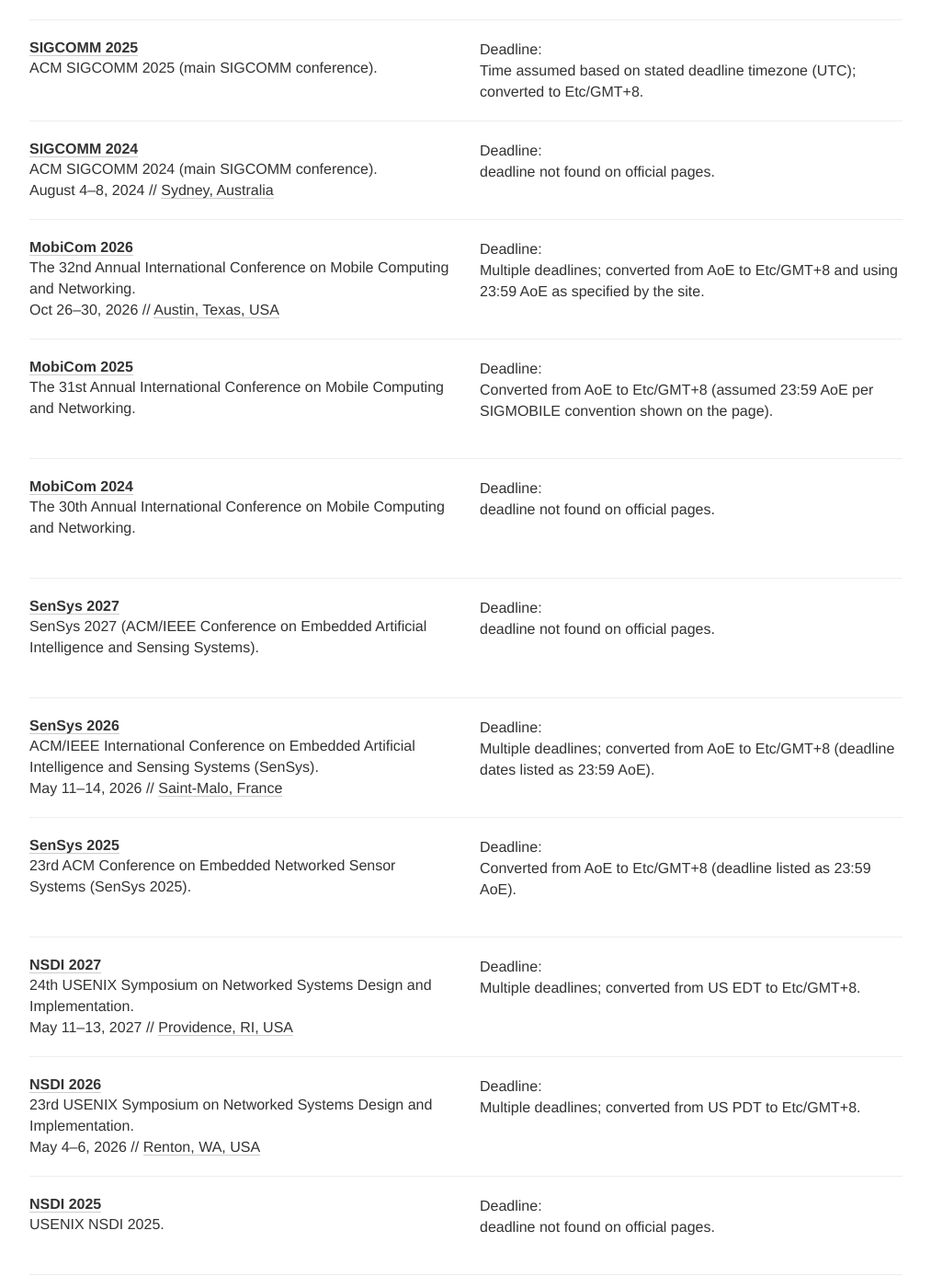
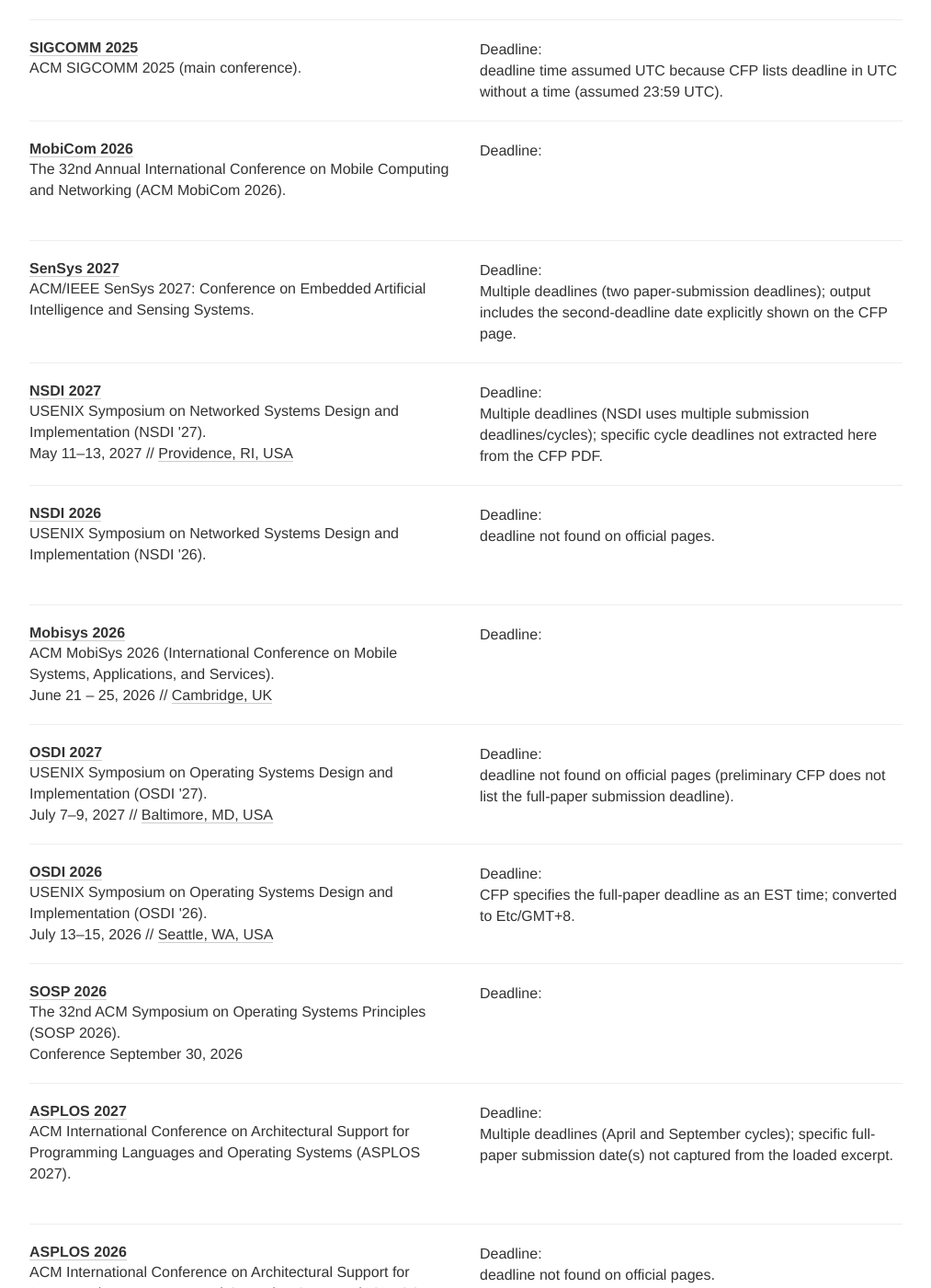
Before and after one commit to Vito-Swift/Vito-Swift.github.io, a Jekyll site: the page built from index.html, in a window 1280 px wide and 1400 px high, scrolled down 387 px. Shown: the whole window at 92% size, without its empty margins (133-1146 px from the left). Built offline with Jekyll 4.4.1, drawn with Linux system fonts in a browser that asks for light colours; nearby versions of some CDN libraries; comment, search, counter and statistics services are not loaded; some of the changed text lies outside the part shown.

Commit message:
chore: update conferences/types data

```diff
--- a/_data/conferences.yml
+++ b/_data/conferences.yml
@@ -1,136 +1,65 @@
 - name: SIGCOMM
   year: 2026
   date: August 17 - 21, 2026
-  description: ACM SIGCOMM 2026 (main SIGCOMM conference).
+  description: ACM SIGCOMM 2026 (main conference).
   link: https://conferences.sigcomm.org/sigcomm/2026/
-  comment: Deadline converted from AoE to Etc/GMT+8.
   type: networking
   tags:
   - networking
-  deadline: 2026-02-07 11:59
+  deadline: 2026-02-07 07:59
   timezone: Etc/GMT+8
   place: Denver, CO, USA
 - name: SIGCOMM
   year: 2025
-  description: ACM SIGCOMM 2025 (main SIGCOMM conference).
-  link: https://conferences.sigcomm.org/sigcomm/2025/cfp/
-  comment: Time assumed based on stated deadline timezone (UTC); converted to Etc/GMT+8.
+  description: ACM SIGCOMM 2025 (main conference).
+  link: https://conferences.sigcomm.org/sigcomm/2025/
+  comment: deadline time assumed UTC because CFP lists deadline in UTC without a time
+    (assumed 23:59 UTC).
   type: networking
   tags:
   - networking
   deadline: 2025-02-01 07:59
   timezone: Etc/GMT+8
-- name: SIGCOMM
-  year: 2024
-  date: August 4-8, 2024
-  description: ACM SIGCOMM 2024 (main SIGCOMM conference).
-  link: https://conferences.sigcomm.org/sigcomm/2024/
-  comment: deadline not found on official pages.
+- name: MobiCom
+  year: 2026
+  description: The 32nd Annual International Conference on Mobile Computing and Networking
+    (ACM MobiCom 2026).
+  link: https://www.sigmobile.org/mobicom/2026/
   type: networking
   tags:
   - networking
-  place: Sydney, Australia
-- name: MobiCom
-  year: 2026
-  date: Oct 26-30, 2026
-  description: The 32nd Annual International Conference on Mobile Computing and Networking.
-  link: https://www.sigmobile.org/mobicom/2026/
-  comment: Multiple deadlines; converted from AoE to Etc/GMT+8 and using 23:59 AoE
-    as specified by the site.
-  type: networking
-  tags:
-  - networking
-  deadline:
-  - 2025-09-04 11:59
-  - 2026-03-14 11:59
+  deadline: 2026-03-14 07:59
   timezone: Etc/GMT+8
-  place: Austin, Texas, USA
-- name: MobiCom
-  year: 2025
-  description: The 31st Annual International Conference on Mobile Computing and Networking.
-  link: https://www.sigmobile.org/mobicom/2025/index.html
-  comment: Converted from AoE to Etc/GMT+8 (assumed 23:59 AoE per SIGMOBILE convention
-    shown on the page).
-  type: networking
-  tags:
-  - networking
-  deadline: 2024-09-06 11:59
-  timezone: Etc/GMT+8
-- name: MobiCom
-  year: 2024
-  description: The 30th Annual International Conference on Mobile Computing and Networking.
-  link: https://www.sigmobile.org/mobicom/2024/cfp.html
-  comment: deadline not found on official pages.
-  type: networking
-  tags:
-  - networking
 - name: SenSys
   year: 2027
-  description: SenSys 2027 (ACM/IEEE Conference on Embedded Artificial Intelligence
-    and Sensing Systems).
+  description: 'ACM/IEEE SenSys 2027: Conference on Embedded Artificial Intelligence
+    and Sensing Systems.'
   link: https://sensys.acm.org/2027/cfp.html
-  comment: deadline not found on official pages.
-  type: others
-  tags:
-  - others
-- name: SenSys
-  year: 2026
-  date: May 11-14, 2026
-  description: ACM/IEEE International Conference on Embedded Artificial Intelligence
-    and Sensing Systems (SenSys).
-  link: https://sensys.acm.org/2026/index.html
-  comment: Multiple deadlines; converted from AoE to Etc/GMT+8 (deadline dates listed
-    as 23:59 AoE).
+  comment: Multiple deadlines (two paper-submission deadlines); output includes the
+    second-deadline date explicitly shown on the CFP page.
   type: others
   tags:
   - others
   deadline:
-  - 2025-07-02 11:59
-  - 2025-11-14 11:59
-  timezone: Etc/GMT+8
-  place: Saint-Malo, France
-- name: SenSys
-  year: 2025
-  description: 23rd ACM Conference on Embedded Networked Sensor Systems (SenSys 2025).
-  link: https://sensys.acm.org/2025/cfp.html
-  comment: Converted from AoE to Etc/GMT+8 (deadline listed as 23:59 AoE).
-  type: others
-  tags:
-  - others
-  deadline: 2024-11-15 11:59
+  - 2026-06-06 07:59
   timezone: Etc/GMT+8
 - name: NSDI
   year: 2027
   date: May 11–13, 2027
-  description: 24th USENIX Symposium on Networked Systems Design and Implementation.
+  description: USENIX Symposium on Networked Systems Design and Implementation (NSDI
+    '27).
   link: https://www.usenix.org/conference/nsdi27/call-for-papers
-  comment: Multiple deadlines; converted from US EDT to Etc/GMT+8.
+  comment: Multiple deadlines (NSDI uses multiple submission deadlines/cycles); specific
+    cycle deadlines not extracted here from the CFP PDF.
   type: networking
   tags:
   - networking
-  deadline:
-  - 2026-04-24 11:59
-  - 2026-09-18 11:59
-  timezone: Etc/GMT+8
   place: Providence, RI, USA
 - name: NSDI
   year: 2026
-  date: May 4–6, 2026
-  description: 23rd USENIX Symposium on Networked Systems Design and Implementation.
+  description: USENIX Symposium on Networked Systems Design and Implementation (NSDI
+    '26).
   link: https://www.usenix.org/conference/nsdi26/call-for-papers
-  comment: Multiple deadlines; converted from US PDT to Etc/GMT+8.
-  type: networking
-  tags:
-  - networking
-  deadline:
-  - 2025-04-26 14:59
-  - 2025-09-19 14:59
-  timezone: Etc/GMT+8
-  place: Renton, WA, USA
-- name: NSDI
-  year: 2025
-  description: USENIX NSDI 2025.
-  link: https://www.usenix.org/conference/nsdi25/call-for-papers
   comment: deadline not found on official pages.
   type: networking
   tags:
@@ -138,310 +67,190 @@
 - name: Mobisys
   year: 2026
   date: June 21 - 25, 2026
-  description: The 24th ACM International Conference on Mobile Systems, Applications,
-    and Services (ACM MobiSys 2026).
-  link: https://www.sigmobile.org/mobisys/2026/
-  comment: Converted from AoE to Etc/GMT+8 (deadline listed as 23:59 AoE).
-  type: networking
+  description: ACM MobiSys 2026 (International Conference on Mobile Systems, Applications,
+    and Services).
+  link: https://www.sigmobile.org/mobisys/2026/call_for_papers/
+  type: others
   tags:
-  - networking
-  deadline: 2025-12-06 11:59
+  - others
+  deadline: 2025-12-06 07:59
   timezone: Etc/GMT+8
   place: Cambridge, UK
-- name: Mobisys
-  year: 2025
-  description: ACM MobiSys 2025.
-  comment: Fewer than 2 confirmed recent editions with official pages (deadline+dates)
-    were found in the searched sources.
-  type: networking
-  tags:
-  - networking
-- name: Mobisys
-  year: 2024
-  description: ACM MobiSys 2024.
-  comment: Fewer than 2 confirmed recent editions with official pages (deadline+dates)
-    were found in the searched sources.
-  type: networking
-  tags:
-  - networking
 - name: OSDI
   year: 2027
   date: July 7–9, 2027
-  description: 21st USENIX Symposium on Operating Systems Design and Implementation.
-  link: https://www.usenix.org/conference/osdi27
-  comment: Official page says CFP will be available soon; deadline not found on official
-    pages.
-  type: architecture
+  description: USENIX Symposium on Operating Systems Design and Implementation (OSDI
+    '27).
+  link: https://www.usenix.org/conference/osdi27/call-for-papers
+  comment: deadline not found on official pages (preliminary CFP does not list the
+    full-paper submission deadline).
+  type: others
   tags:
-  - architecture
+  - others
   place: Baltimore, MD, USA
 - name: OSDI
   year: 2026
   date: July 13–15, 2026
-  description: 20th USENIX Symposium on Operating Systems Design and Implementation.
-  link: https://www.usenix.org/conference/osdi26
+  description: USENIX Symposium on Operating Systems Design and Implementation (OSDI
+    '26).
+  link: https://www.usenix.org/conference/osdi26/call-for-papers
+  comment: CFP specifies the full-paper deadline as an EST time; converted to Etc/GMT+8.
+  type: others
+  tags:
+  - others
+  deadline: 2025-12-12 11:59
+  timezone: Etc/GMT+8
+  place: Seattle, WA, USA
+- name: SOSP
+  year: 2026
+  date: Conference September 30, 2026
+  description: The 32nd ACM Symposium on Operating Systems Principles (SOSP 2026).
+  link: https://sigops.org/s/conferences/sosp/2026/cfp.html
+  type: others
+  tags:
+  - others
+  deadline: 2026-04-02 07:59
+  timezone: Etc/GMT+8
+- name: ASPLOS
+  year: 2027
+  description: ACM International Conference on Architectural Support for Programming
+    Languages and Operating Systems (ASPLOS 2027).
+  link: https://www.asplos-conference.org/asplos2027/cfp/
+  comment: Multiple deadlines (April and September cycles); specific full-paper submission
+    date(s) not captured from the loaded excerpt.
+  type: architecture
+  tags:
+  - architecture
+- name: ASPLOS
+  year: 2026
+  description: ACM International Conference on Architectural Support for Programming
+    Languages and Operating Systems (ASPLOS 2026).
+  link: https://www.asplos-conference.org/asplos2026/cfp/
   comment: deadline not found on official pages.
   type: architecture
   tags:
   - architecture
-  place: Seattle, WA, USA
-- name: OSDI
-  year: 2025
-  description: USENIX OSDI 2025.
-  link: https://www.usenix.org/conference/osdi25/call-for-papers
-  comment: deadline not found on official pages.
-  type: architecture
+- name: Eurosys
+  year: 2027
+  description: EuroSys 2027 (European Conference on Computer Systems).
+  link: https://2027.eurosys.org/cfp.html
+  comment: Multiple deadlines (two submission periods); full-paper submission deadline(s)
+    not found in the captured excerpt.
+  type: others
   tags:
-  - architecture
-- name: SOSP
-  year: 2026
-  description: The 32nd Symposium on Operating Systems Principles (SOSP 2026).
-  link: https://sigops.org/s/conferences/sosp/2026/cfp.html
-  comment: Converted from AoE to Etc/GMT+8 (assumed 23:59 AoE since only date is shown).
-  type: architecture
-  tags:
-  - architecture
-  deadline: 2026-04-02 11:59
-  timezone: Etc/GMT+8
-- name: SOSP
-  year: 2025
-  description: SOSP 2025.
-  comment: No official SOSP 2025 CFP page with main-conference full-paper deadline
-    found in the searched sources.
-  type: architecture
-  tags:
-  - architecture
-- name: SOSP
-  year: 2024
-  description: SOSP 2024.
-  comment: No official SOSP 2024 CFP page with main-conference full-paper deadline
-    found in the searched sources.
-  type: architecture
-  tags:
-  - architecture
-- name: ASPLOS
-  year: 2027
-  description: ASPLOS 2027 (ACM International Conference on Architectural Support
-    for Programming Languages and Operating Systems).
-  link: https://www.asplos-conference.org/asplos2027/cfp/
-  comment: Multiple deadlines; converted from AoE to Etc/GMT+8 (assumed 23:59 AoE
-    since only dates are shown).
-  type: architecture
-  tags:
-  - architecture
-  deadline:
-  - 2026-04-16 11:59
-  - 2026-09-10 11:59
-  timezone: Etc/GMT+8
-- name: ASPLOS
-  year: 2026
-  description: ASPLOS 2026.
-  comment: No official ASPLOS 2026 CFP page with main-conference full-paper deadline
-    found in the searched sources.
-  type: architecture
-  tags:
-  - architecture
-- name: ASPLOS
-  year: 2025
-  description: ASPLOS 2025.
-  comment: No official ASPLOS 2025 CFP page with main-conference full-paper deadline
-    found in the searched sources.
-  type: architecture
-  tags:
-  - architecture
+  - others
 - name: Eurosys
   year: 2026
   description: EuroSys 2026 (European Conference on Computer Systems).
   link: https://2026.eurosys.org/cfp.html
-  comment: Multiple deadlines exist but the CFP page segment retrieved did not include
-    the actual deadline dates; deadline not found on official pages.
-  type: architecture
+  comment: deadline not found on official pages.
+  type: others
   tags:
-  - architecture
-- name: Eurosys
-  year: 2025
-  description: EuroSys 2025.
-  comment: No official EuroSys 2025 CFP page with main-conference full-paper deadline
-    found in the searched sources.
-  type: architecture
-  tags:
-  - architecture
-- name: Eurosys
-  year: 2024
-  description: EuroSys 2024.
-  comment: No official EuroSys 2024 CFP page with main-conference full-paper deadline
-    found in the searched sources.
-  type: architecture
-  tags:
-  - architecture
+  - others
 - name: Sigmetrics
   year: 2027
-  description: ACM SIGMETRICS 2027.
+  description: ACM SIGMETRICS 2027 (with POMACS journal-first style).
   link: https://www.sigmetrics.org/sigmetrics2027/pages/cfp.html
-  comment: Multiple deadlines may exist for POMACS/SIGMETRICS; this CFP explicitly
-    lists an upcoming paper submission date in AoE; converted to Etc/GMT+8.
-  type: networking
+  comment: Multiple deadlines (journal-first style with multiple submission deadlines);
+    extracted one listed submission deadline.
+  type: others
   tags:
-  - networking
-  deadline: 2027-01-12 11:59
-  timezone: Etc/GMT+8
-- name: Sigmetrics
-  year: 2026
-  description: ACM SIGMETRICS 2026.
-  link: https://www.sigmetrics.org/sigmetrics2026/call_for_papers.html
-  comment: Converted from AoE to Etc/GMT+8 (assumed 23:59 AoE since only date is shown).
-  type: networking
-  tags:
-  - networking
-  deadline: 2026-01-14 11:59
-  timezone: Etc/GMT+8
-  place: Ann Arbor, MI, USA
-- name: Sigmetrics
-  year: 2024
-  description: ACM SIGMETRICS 2024.
-  link: https://www.sigmetrics.org/sigmetrics2024/call_for_papers.html
-  comment: Converted from AoE to Etc/GMT+8 (assumed 23:59 AoE since only date is shown).
-  type: networking
-  tags:
-  - networking
-  deadline: 2024-02-01 11:59
+  - others
+  deadline:
+  - 2027-01-12 11:59
   timezone: Etc/GMT+8
 - name: CCS
   year: 2026
   description: ACM Conference on Computer and Communications Security (CCS 2026).
   link: https://www.sigsac.org/ccs/CCS2026/call-for/call-for-papers.html
-  comment: Multiple deadlines; converted from AoE to Etc/GMT+8 (assumed 23:59 AoE
-    since only dates are shown).
+  comment: deadline not found on official pages (the CFP page links to review-cycle
+    sites but the full-paper deadline is not visible in the snippet retrieved).
   type: security
   tags:
   - security
-  deadline:
-  - 2026-01-15 11:59
-  - 2026-04-30 11:59
-  timezone: Etc/GMT+8
 - name: CCS
   year: 2025
   description: ACM Conference on Computer and Communications Security (CCS 2025).
-  link: https://www.sigsac.org/ccs/CCS2025/call-for-papers/
-  comment: Multiple deadlines; dates-only on page, assumed 23:59 AoE and converted
-    to Etc/GMT+8.
+  link: https://www.sigsac.org/ccs/CCS2025/
+  comment: deadline not found on official pages (page points to CFP for deadlines
+    but CFP not fetched here).
   type: security
   tags:
   - security
-  deadline:
-  - 2025-01-10 11:59
-  - 2025-04-15 11:59
-  timezone: Etc/GMT+8
 - name: CCS
   year: 2024
   description: ACM Conference on Computer and Communications Security (CCS 2024).
   link: https://www.sigsac.org/ccs/CCS2024/call-for/call-for-papers.html
-  comment: Deadline dates are not visible in the retrieved official CFP content; deadline
-    not found on official pages.
+  comment: time assumed because only a date is shown (assumed 23:59 in unspecified
+    timezone, treated as AoE).
+  type: security
+  tags:
+  - security
+  deadline: 2024-01-29 07:59
+  timezone: Etc/GMT+8
+- name: IEEE S&P
+  year: 2027
+  description: IEEE Symposium on Security and Privacy 2027.
+  link: https://www.ieee-security.org/TC/SP2027/cfpapers.html
+  comment: deadline not found on official pages (CFP provides cycle links but no explicit
+    submission date in the captured excerpt).
   type: security
   tags:
   - security
 - name: IEEE S&P
-  year: 2027
-  description: IEEE Symposium on Security and Privacy 2027.
-  link: https://www.ieee-security.org/TC/SP2027/cfpapers.html
-  comment: Multiple deadlines; converted from AoE to Etc/GMT+8 (assumed 23:59:59 AoE
-    since page states AoE).
+  year: 2026
+  description: IEEE Symposium on Security and Privacy 2026.
+  link: https://www.ieee-security.org/TC/SP2026/cfpapers.html
+  comment: time assumed because only a date is shown (assumed 23:59 in unspecified
+    timezone, treated as AoE).
   type: security
   tags:
   - security
-  deadline:
-  - 2026-06-12 11:59
-  - 2026-11-18 11:59
+  deadline: 2025-06-06 07:59
   timezone: Etc/GMT+8
-  place: Montreal, Canada
-- name: IEEE S&P
-  year: 2026
-  date: MAY 18-21, 2026
-  description: IEEE Symposium on Security and Privacy 2026.
-  link: https://www.ieee-security.org/TC/SP2026/cfpapers.html
-  comment: Multiple deadlines; converted from AoE to Etc/GMT+8 (assumed 23:59:59 AoE
-    since page states AoE).
+- name: NDSS
+  year: 2027
+  description: NDSS Symposium 2027.
+  link: https://www.ndss-symposium.org/ndss2027/submissions/call-for-papers/
+  comment: time assumed because only a date is shown (assumed 23:59 in unspecified
+    timezone, treated as AoE).
   type: security
   tags:
   - security
-  deadline:
-  - 2025-06-06 11:59
-  - 2025-11-14 11:59
+  deadline: 2026-05-07 07:59
   timezone: Etc/GMT+8
-  place: San Francisco, CA, USA
-- name: IEEE S&P
-  year: 2025
-  description: IEEE Symposium on Security and Privacy 2025.
-  link: https://www.ieee-security.org/TC/SP2025/cfpapers.html
-  comment: Multiple deadlines; converted from AoE to Etc/GMT+8 (assumed 23:59:59 AoE
-    since page states AoE).
+- name: NDSS
+  year: 2026
+  description: NDSS Symposium 2026.
+  link: https://www.ndss-symposium.org/ndss2026/submissions/call-for-papers/
+  comment: time assumed because only a date is shown (assumed 23:59 in unspecified
+    timezone, treated as AoE).
   type: security
   tags:
   - security
-  deadline:
-  - 2024-06-07 11:59
-  - 2024-11-15 11:59
+  deadline: 2025-08-07 07:59
   timezone: Etc/GMT+8
-- name: NDSS
+- name: USENIX Security
   year: 2027
-  description: Network and Distributed System Security Symposium (NDSS) 2027.
-  link: https://www.ndss-symposium.org/ndss2027/submissions/call-for-papers/
-  comment: Multiple deadlines; converted from AoE to Etc/GMT+8 (assumed 11:59 PM AoE
-    per page).
+  date: August 11–13, 2027
+  description: USENIX Security '27 (36th USENIX Security Symposium).
+  link: https://www.usenix.org/conference/usenixsecurity27/call-for-papers
+  comment: USENIX CFP times are listed in Pacific time; this deadline is shown as
+    a date (assumed 23:59 PT) and converted to Etc/GMT+8.
   type: security
   tags:
   - security
-  deadline:
-  - 2026-05-07 11:59
-  - 2026-08-20 11:59
-  timezone: Etc/GMT+8
-- name: NDSS
-  year: 2026
-  description: Network and Distributed System Security Symposium (NDSS) 2026.
-  link: https://www.ndss-symposium.org/ndss2026/submissions/call-for-papers/
-  comment: deadline not found on official pages.
-  type: security
-  tags:
-  - security
-- name: NDSS
-  year: 2025
-  description: NDSS 2025.
-  comment: No official NDSS 2025 CFP page with main-conference full-paper deadline
-    found in the searched sources.
-  type: security
-  tags:
-  - security
-- name: USENIX Security
-  year: 2027
-  date: August 11–13, 2027
-  description: 36th USENIX Security Symposium.
-  link: https://www.usenix.org/conference/usenixsecurity27
-  comment: Multiple deadlines; converted to Etc/GMT+8 using local US dates with time
-    assumed as 23:59 in the conference's displayed timezone (not explicitly stated
-    on this page).
-  type: security
-  tags:
-  - security
-  deadline:
-  - 2026-08-26 11:59
-  - 2027-01-27 11:59
+  deadline: 2026-08-26 14:59
   timezone: Etc/GMT+8
   place: Denver, CO, USA
 - name: USENIX Security
   year: 2026
-  description: 35th USENIX Security Symposium (USENIX Security '26).
+  date: August 12–14, 2026
+  description: USENIX Security '26 (35th USENIX Security Symposium).
   link: https://www.usenix.org/conference/usenixsecurity26/call-for-papers
-  comment: deadline not found on official pages.
+  comment: deadline not found on official pages (the CFP page text retrieved does
+    not show the full-paper submission due date).
   type: security
   tags:
   - security
-- name: USENIX Security
-  year: 2025
-  description: 34th USENIX Security Symposium (USENIX Security '25).
-  link: https://www.usenix.org/conference/usenixsecurity25/call-for-papers
-  comment: deadline not found on official pages.
-  type: security
-  tags:
-  - security
-  place: Seattle, WA, USA
+  place: Baltimore, MD, USA
```
